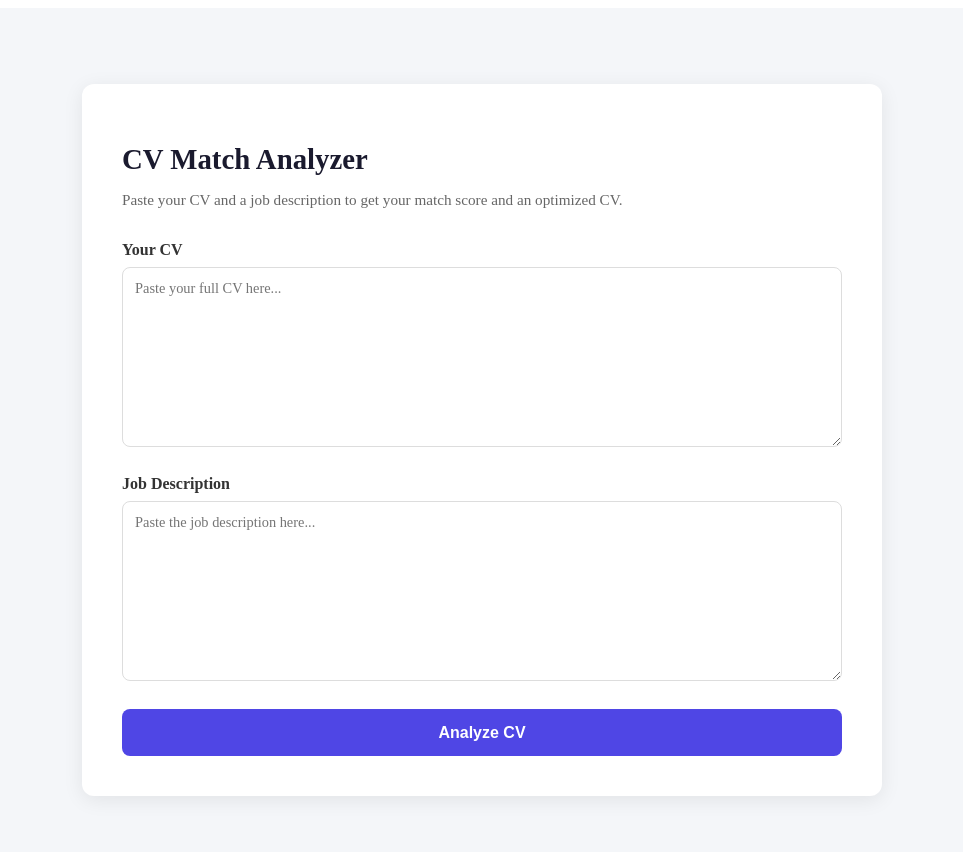
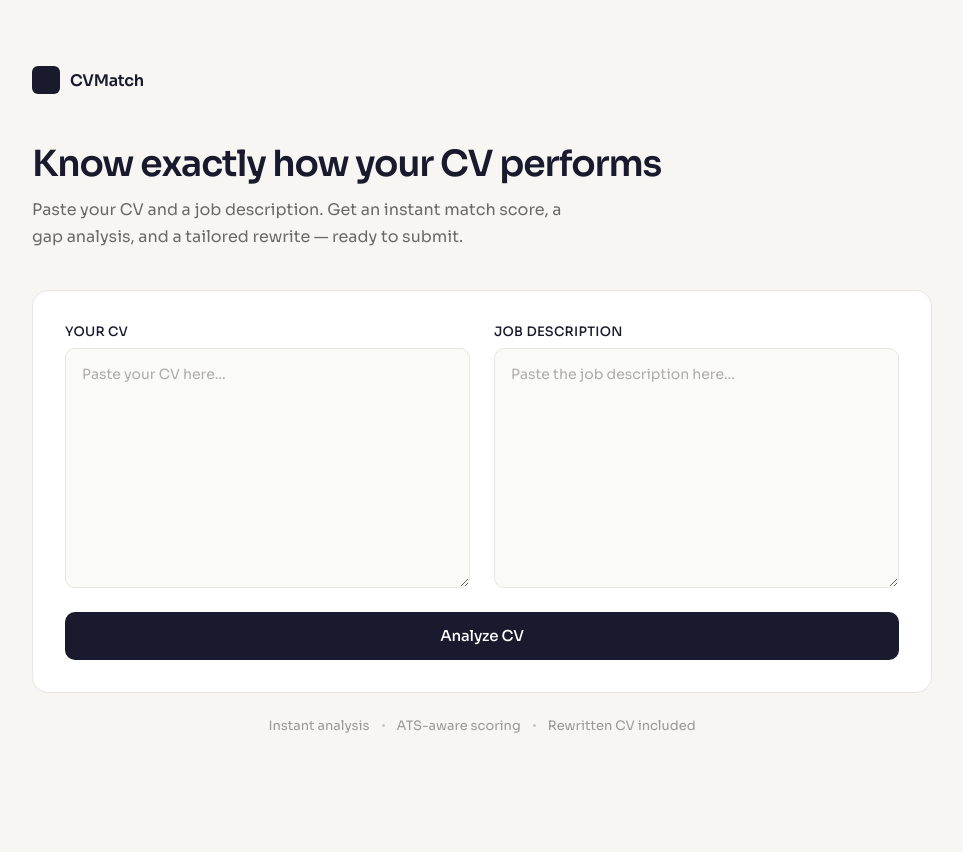
Before and after one commit to MaotyKevin/cv.analyzer, a React (Vite) app in the folder cvmatch-frontend/: page / in a window 1280 px wide. Shown: the top 852 px of the page, without its empty margins (158-1121 px from the left). After the commit the page ends 800 px from the top, so only its background shows below. Built offline with nearby package versions, Linux system fonts and the light colour scheme.

Commit message:
scoring calibration

```diff
--- a/cvmatch-frontend/src/components/InputForm.jsx
+++ b/cvmatch-frontend/src/components/InputForm.jsx
@@ -7,24 +7,33 @@ export default function InputForm({ onSubmit, loading, error }) {
   };
 
   return (
-    <div style={styles.container}>
-      <div style={styles.card}>
-        <h1 style={styles.title}>CV Match Analyzer</h1>
+    <div style={styles.page}>
+      <div style={styles.wrapper}>
+
+        <div style={styles.header}>
+          <div style={styles.logoMark} />
+          <span style={styles.logoText}>CVMatch</span>
+        </div>
+
+        <div style={styles.hero}>
+          <h1 style={styles.title}>Know exactly how your CV performs</h1>
           <p style={styles.subtitle}>
-          Paste your CV and a job description to get your match score and an optimized CV.
+            Paste your CV and a job description. Get an instant match score,
+            a gap analysis, and a tailored rewrite — ready to submit.
           </p>
+        </div>
 
-        <form onSubmit={handleSubmit}>
+        <form onSubmit={handleSubmit} style={styles.form}>
+          <div style={styles.row}>
             <div style={styles.field}>
               <label style={styles.label}>Your CV</label>
               <textarea
                 name="cv"
-              placeholder="Paste your full CV here..."
+                placeholder="Paste your CV here..."
                 style={styles.textarea}
                 required
               />
             </div>
-
             <div style={styles.field}>
               <label style={styles.label}>Job Description</label>
               <textarea
@@ -34,80 +43,215 @@ export default function InputForm({ onSubmit, loading, error }) {
                 required
               />
             </div>
+          </div>
 
           {error && <p style={styles.error}>{error}</p>}
 
-          <button type="submit" style={styles.button} disabled={loading}>
-            {loading ? "Analyzing CV..." : "Analyze CV"}
+          <button type="submit" style={loading ? { ...styles.button, ...styles.buttonDisabled } : styles.button} disabled={loading}>
+            {loading ? (
+              <span style={styles.buttonInner}>
+                <span style={styles.spinner} />
+                Analyzing...
+              </span>
+            ) : (
+              "Analyze CV"
+            )}
           </button>
         </form>
+
+        <div style={styles.trust}>
+          <span style={styles.trustItem}>Instant analysis</span>
+          <span style={styles.dot} />
+          <span style={styles.trustItem}>ATS-aware scoring</span>
+          <span style={styles.dot} />
+          <span style={styles.trustItem}>Rewritten CV included</span>
         </div>
+
+      </div>
+
+      <style>{`
+        @import url('https://fonts.googleapis.com/css2?family=Sora:wght@400;500;600&family=DM+Mono:wght@400;500&display=swap');
+
+        * { box-sizing: border-box; margin: 0; padding: 0; }
+
+        body {
+          background: #F7F6F3;
+          font-family: 'Sora', sans-serif;
+        }
+
+        textarea:focus {
+          outline: none;
+          border-color: #1A1A2E !important;
+          background: #fff !important;
+        }
+
+        textarea::placeholder {
+          color: #AEACAA;
+          font-family: 'Sora', sans-serif;
+          font-size: 0.875rem;
+        }
+
+        button:hover:not(:disabled) {
+          background: #2D2B4E !important;
+        }
+
+        @keyframes spin {
+          to { transform: rotate(360deg); }
+        }
+
+        @media (max-width: 700px) {
+          .form-row { flex-direction: column !important; }
+        }
+      `}</style>
     </div>
   );
 }
 
 const styles = {
-  container: {
+  page: {
     minHeight: "100vh",
-    background: "#f4f6f9",
+    background: "#F7F6F3",
     display: "flex",
     alignItems: "center",
     justifyContent: "center",
-    padding: "2rem",
+    padding: "3rem 1.5rem",
+    fontFamily: "'Sora', sans-serif",
   },
-  card: {
-    background: "#fff",
-    borderRadius: "12px",
-    padding: "2.5rem",
+  wrapper: {
     width: "100%",
-    maxWidth: "720px",
-    boxShadow: "0 4px 20px rgba(0,0,0,0.08)",
+    maxWidth: "900px",
+  },
+  header: {
+    display: "flex",
+    alignItems: "center",
+    gap: "10px",
+    marginBottom: "3rem",
+  },
+  logoMark: {
+    width: "28px",
+    height: "28px",
+    background: "#1A1A2E",
+    borderRadius: "6px",
+  },
+  logoText: {
+    fontSize: "1rem",
+    fontWeight: "600",
+    color: "#1A1A2E",
+    letterSpacing: "-0.02em",
+  },
+  hero: {
+    marginBottom: "2.5rem",
   },
   title: {
-    fontSize: "1.8rem",
-    fontWeight: "700",
-    marginBottom: "0.5rem",
-    color: "#1a1a2e",
+    fontSize: "2.25rem",
+    fontWeight: "600",
+    color: "#1A1A2E",
+    letterSpacing: "-0.03em",
+    lineHeight: "1.2",
+    marginBottom: "0.75rem",
   },
   subtitle: {
-    color: "#666",
-    marginBottom: "2rem",
-    fontSize: "0.95rem",
+    fontSize: "1rem",
+    color: "#6B6966",
+    lineHeight: "1.65",
+    maxWidth: "560px",
+  },
+  form: {
+    background: "#fff",
+    border: "1px solid #E8E6E1",
+    borderRadius: "16px",
+    padding: "2rem",
+    marginBottom: "1.5rem",
+  },
+  row: {
+    display: "flex",
+    gap: "1.5rem",
+    marginBottom: "1.5rem",
+    flexWrap: "wrap",
   },
   field: {
-    marginBottom: "1.5rem",
+    flex: "1 1 300px",
+    display: "flex",
+    flexDirection: "column",
+    gap: "0.5rem",
   },
   label: {
-    display: "block",
-    fontWeight: "600",
-    marginBottom: "0.5rem",
-    color: "#333",
+    fontSize: "0.8125rem",
+    fontWeight: "500",
+    color: "#1A1A2E",
+    letterSpacing: "0.02em",
+    textTransform: "uppercase",
   },
   textarea: {
     width: "100%",
-    height: "180px",
-    padding: "0.75rem",
-    borderRadius: "8px",
-    border: "1px solid #ddd",
-    fontSize: "0.9rem",
+    height: "240px",
+    padding: "0.875rem 1rem",
+    border: "1px solid #E8E6E1",
+    borderRadius: "10px",
+    fontSize: "0.875rem",
+    lineHeight: "1.6",
     resize: "vertical",
-    fontFamily: "inherit",
-    boxSizing: "border-box",
+    fontFamily: "'Sora', sans-serif",
+    color: "#1A1A2E",
+    background: "#FAFAF8",
+    transition: "border-color 0.15s, background 0.15s",
   },
   button: {
     width: "100%",
     padding: "0.9rem",
-    background: "#4f46e5",
+    background: "#1A1A2E",
     color: "#fff",
     border: "none",
-    borderRadius: "8px",
-    fontSize: "1rem",
-    fontWeight: "600",
+    borderRadius: "10px",
+    fontSize: "0.9375rem",
+    fontWeight: "500",
     cursor: "pointer",
+    fontFamily: "'Sora', sans-serif",
+    letterSpacing: "-0.01em",
+    transition: "background 0.15s",
+  },
+  buttonDisabled: {
+    background: "#9490A8",
+    cursor: "not-allowed",
+  },
+  buttonInner: {
+    display: "flex",
+    alignItems: "center",
+    justifyContent: "center",
+    gap: "0.5rem",
+  },
+  spinner: {
+    width: "16px",
+    height: "16px",
+    border: "2px solid rgba(255,255,255,0.3)",
+    borderTopColor: "#fff",
+    borderRadius: "50%",
+    display: "inline-block",
+    animation: "spin 0.7s linear infinite",
   },
   error: {
-    color: "#e53e3e",
+    color: "#C0392B",
+    fontSize: "0.875rem",
     marginBottom: "1rem",
-    fontSize: "0.9rem",
+    padding: "0.75rem 1rem",
+    background: "#FDF2F2",
+    borderRadius: "8px",
+    border: "1px solid #F5C6C6",
+  },
+  trust: {
+    display: "flex",
+    alignItems: "center",
+    gap: "0.75rem",
+    justifyContent: "center",
+  },
+  trustItem: {
+    fontSize: "0.8125rem",
+    color: "#9B9894",
+  },
+  dot: {
+    width: "3px",
+    height: "3px",
+    borderRadius: "50%",
+    background: "#C8C6C2",
   },
 };
--- a/cvmatch-frontend/src/components/ResultPage.jsx
+++ b/cvmatch-frontend/src/components/ResultPage.jsx
@@ -7,7 +7,7 @@ export default function ResultPage({ result, onReset }) {
   const copyCV = () => {
     navigator.clipboard.writeText(result.optimized_cv);
     setCopied(true);
-    setTimeout(() => setCopied(false), 2000);
+    setTimeout(() => setCopied(false), 2500);
   };
 
   const downloadPDF = () => {
@@ -23,10 +23,7 @@ export default function ResultPage({ result, onReset }) {
       doc.setFont("helvetica", isBold ? "bold" : "normal");
       const lines = doc.splitTextToSize(text, maxWidth);
       lines.forEach((line) => {
-        if (y > 270) {
-          doc.addPage();
-          y = 20;
-        }
+        if (y > 270) { doc.addPage(); y = 20; }
         doc.text(line, margin, y);
         y += lineHeight;
       });
@@ -36,206 +33,318 @@ export default function ResultPage({ result, onReset }) {
       y += 4;
       addText(title, 13, true);
       y += 2;
-      items.forEach((item) => {
-        addText(`• ${item}`, 10);
-      });
+      items.forEach((item) => addText(`• ${item}`, 10));
     };
 
-    // Title
     addText("CV Match Analysis Report", 18, true);
     y += 4;
-
-    // Score
     addText(`Match Score: ${result.score} / 100`, 14, true);
     y += 2;
-
-    // Sections
     addSection("Strengths", result.strengths);
     addSection("Weaknesses", result.weaknesses);
     addSection("Missing Keywords", result.missing_keywords);
     addSection("Improvements", result.improvements);
-
-    // Optimized CV
     y += 4;
     addText("Optimized CV", 13, true);
     y += 2;
     addText(result.optimized_cv, 10);
-
     doc.save("optimized-cv.pdf");
   };
 
-  const scoreColor =
-    result.score >= 70 ? "#22c55e" : result.score >= 50 ? "#f59e0b" : "#ef4444";
+  const score = result.score;
+  const scoreColor = score >= 70 ? "#1A6B3C" : score >= 50 ? "#8A5A00" : "#8B2020";
+  const scoreBg = score >= 70 ? "#EBF7F1" : score >= 50 ? "#FEF6E4" : "#FDEAEA";
+  const scoreLabel = score >= 70 ? "Strong match" : score >= 50 ? "Moderate match" : "Weak match";
 
   return (
-    <div style={styles.container}>
-      <div style={styles.card}>
+    <div style={styles.page}>
+      <div style={styles.wrapper}>
 
-        {/* Score */}
-        <div style={styles.scoreBox}>
-          <p style={styles.scoreLabel}>Match Score</p>
-          <p style={{ ...styles.scoreNumber, color: scoreColor }}>{result.score}</p>
-          <p style={styles.scoreSubtext}>out of 100</p>
+        <div style={styles.topBar}>
+          <div style={styles.logo}>
+            <div style={styles.logoMark} />
+            <span style={styles.logoText}>CVMatch</span>
+          </div>
+          <button onClick={onReset} style={styles.backButton}>
+            Back to analyzer
+          </button>
         </div>
 
-        {/* Strengths */}
-        <Section title="✅ Strengths" items={result.strengths} color="#22c55e" />
+        <div style={{ ...styles.scoreCard, background: scoreBg }}>
+          <div>
+            <p style={{ ...styles.scoreLabel, color: scoreColor }}>{scoreLabel}</p>
+            <p style={styles.scoreHint}>Based on keyword alignment, experience, and profile fit</p>
+          </div>
+          <div style={{ ...styles.scoreNumber, color: scoreColor }}>
+            {score}<span style={styles.scoreMax}>/100</span>
+          </div>
+        </div>
 
-        {/* Weaknesses */}
-        <Section title="⚠️ Weaknesses" items={result.weaknesses} color="#ef4444" />
+        <div style={styles.grid}>
+          <Section title="Strengths" items={result.strengths} accent="#1A6B3C" bg="#EBF7F1" />
+          <Section title="Weaknesses" items={result.weaknesses} accent="#8B2020" bg="#FDEAEA" />
+        </div>
 
-        {/* Missing Keywords */}
-        <Section title="🔍 Missing Keywords" items={result.missing_keywords} color="#f59e0b" />
+        <Section title="Missing keywords" items={result.missing_keywords} accent="#8A5A00" bg="#FEF6E4" tags />
 
-        {/* Improvements */}
-        <Section title="📈 Improvements" items={result.improvements} color="#4f46e5" />
+        <Section title="Recommended improvements" items={result.improvements} accent="#1A1A2E" bg="#F0EFF9" numbered />
 
-        {/* Optimized CV */}
-        <div style={styles.section}>
-          <h2 style={styles.sectionTitle}>🚀 Optimized CV</h2>
-          <pre style={styles.cvBox}>{result.optimized_cv}</pre>
-
-          <div style={styles.buttonRow}>
-            <button onClick={copyCV} style={styles.copyButton}>
-              {copied ? "✅ Copied!" : "Copy Optimized CV"}
+        <div style={styles.cvSection}>
+          <div style={styles.cvHeader}>
+            <div>
+              <p style={styles.cvTitle}>Optimized CV</p>
+              <p style={styles.cvSubtitle}>Rewritten to match this job description</p>
+            </div>
+            <div style={styles.cvActions}>
+              <button onClick={copyCV} style={styles.actionButton}>
+                {copied ? "Copied" : "Copy text"}
               </button>
-            <button onClick={downloadPDF} style={styles.pdfButton}>
-              ⬇️ Download PDF
+              <button onClick={downloadPDF} style={{ ...styles.actionButton, ...styles.actionPrimary }}>
+                Download PDF
               </button>
             </div>
           </div>
-
-        {/* Try Again */}
-        <button onClick={onReset} style={styles.resetButton}>
-          ← Analyze Another CV
-        </button>
+          <pre style={styles.cvBox}>{result.optimized_cv}</pre>
+        </div>
 
       </div>
+
+      <style>{`
+        @import url('https://fonts.googleapis.com/css2?family=Sora:wght@400;500;600&display=swap');
+        * { box-sizing: border-box; margin: 0; padding: 0; }
+        body { background: #F7F6F3; font-family: 'Sora', sans-serif; }
+        button:hover { opacity: 0.85; }
+      `}</style>
     </div>
   );
 }
 
-function Section({ title, items, color }) {
+function Section({ title, items, accent, bg, tags, numbered }) {
   return (
-    <div style={styles.section}>
-      <h2 style={styles.sectionTitle}>{title}</h2>
-      <ul style={styles.list}>
+    <div style={{ ...sectionStyles.container, borderLeftColor: accent }}>
+      <p style={sectionStyles.title}>{title}</p>
+      {tags ? (
+        <div style={sectionStyles.tagRow}>
           {items.map((item, i) => (
-          <li key={i} style={{ ...styles.listItem, borderLeft: `3px solid ${color}` }}>
+            <span key={i} style={{ ...sectionStyles.tag, background: bg, color: accent }}>
               {item}
+            </span>
+          ))}
+        </div>
+      ) : (
+        <ul style={sectionStyles.list}>
+          {items.map((item, i) => (
+            <li key={i} style={sectionStyles.item}>
+              <span style={{ ...sectionStyles.bullet, background: accent }}>
+                {numbered ? i + 1 : ""}
+              </span>
+              <span style={sectionStyles.text}>{item}</span>
             </li>
           ))}
         </ul>
+      )}
     </div>
   );
 }
 
 const styles = {
-  container: {
+  page: {
     minHeight: "100vh",
-    background: "#f4f6f9",
+    background: "#F7F6F3",
+    padding: "3rem 1.5rem",
+    fontFamily: "'Sora', sans-serif",
+  },
+  wrapper: {
+    width: "100%",
+    maxWidth: "820px",
+    margin: "0 auto",
     display: "flex",
-    justifyContent: "center",
-    padding: "2rem",
+    flexDirection: "column",
+    gap: "1.25rem",
   },
-  card: {
-    background: "#fff",
-    borderRadius: "12px",
-    padding: "2.5rem",
-    width: "100%",
-    maxWidth: "720px",
-    boxShadow: "0 4px 20px rgba(0,0,0,0.08)",
-    height: "fit-content",
+  topBar: {
+    display: "flex",
+    alignItems: "center",
+    justifyContent: "space-between",
+    marginBottom: "0.5rem",
   },
-  scoreBox: {
-    textAlign: "center",
-    marginBottom: "2rem",
-    padding: "1.5rem",
-    background: "#f8f9ff",
-    borderRadius: "12px",
+  logo: {
+    display: "flex",
+    alignItems: "center",
+    gap: "10px",
+  },
+  logoMark: {
+    width: "28px",
+    height: "28px",
+    background: "#1A1A2E",
+    borderRadius: "6px",
+  },
+  logoText: {
+    fontSize: "1rem",
+    fontWeight: "600",
+    color: "#1A1A2E",
+    letterSpacing: "-0.02em",
+  },
+  backButton: {
+    fontSize: "0.875rem",
+    color: "#6B6966",
+    background: "transparent",
+    border: "1px solid #E8E6E1",
+    borderRadius: "8px",
+    padding: "0.4rem 0.875rem",
+    cursor: "pointer",
+    fontFamily: "'Sora', sans-serif",
+    transition: "opacity 0.15s",
+  },
+  scoreCard: {
+    borderRadius: "14px",
+    padding: "1.75rem 2rem",
+    display: "flex",
+    alignItems: "center",
+    justifyContent: "space-between",
+    gap: "1rem",
   },
   scoreLabel: {
-    fontSize: "0.9rem",
-    color: "#666",
+    fontSize: "1rem",
+    fontWeight: "600",
+    letterSpacing: "-0.01em",
     marginBottom: "0.25rem",
   },
+  scoreHint: {
+    fontSize: "0.8125rem",
+    color: "#6B6966",
+    lineHeight: "1.5",
+  },
   scoreNumber: {
-    fontSize: "4rem",
-    fontWeight: "800",
-    margin: "0",
+    fontSize: "3.5rem",
+    fontWeight: "600",
+    letterSpacing: "-0.04em",
+    lineHeight: "1",
+    flexShrink: 0,
   },
-  scoreSubtext: {
-    fontSize: "0.85rem",
-    color: "#999",
+  scoreMax: {
+    fontSize: "1.25rem",
+    fontWeight: "400",
+    opacity: 0.5,
   },
-  section: {
-    marginBottom: "2rem",
+  grid: {
+    display: "grid",
+    gridTemplateColumns: "repeat(auto-fit, minmax(300px, 1fr))",
+    gap: "1.25rem",
   },
-  sectionTitle: {
-    fontSize: "1.1rem",
-    fontWeight: "700",
-    marginBottom: "0.75rem",
-    color: "#1a1a2e",
+  cvSection: {
+    background: "#fff",
+    border: "1px solid #E8E6E1",
+    borderRadius: "14px",
+    overflow: "hidden",
+  },
+  cvHeader: {
+    display: "flex",
+    alignItems: "center",
+    justifyContent: "space-between",
+    padding: "1.25rem 1.5rem",
+    borderBottom: "1px solid #E8E6E1",
+    flexWrap: "wrap",
+    gap: "1rem",
+  },
+  cvTitle: {
+    fontSize: "0.9375rem",
+    fontWeight: "600",
+    color: "#1A1A2E",
+    marginBottom: "0.2rem",
+  },
+  cvSubtitle: {
+    fontSize: "0.8125rem",
+    color: "#9B9894",
+  },
+  cvActions: {
+    display: "flex",
+    gap: "0.625rem",
+  },
+  actionButton: {
+    fontSize: "0.8125rem",
+    fontWeight: "500",
+    padding: "0.45rem 0.875rem",
+    border: "1px solid #E8E6E1",
+    borderRadius: "8px",
+    background: "#fff",
+    color: "#1A1A2E",
+    cursor: "pointer",
+    fontFamily: "'Sora', sans-serif",
+    transition: "opacity 0.15s",
+  },
+  actionPrimary: {
+    background: "#1A1A2E",
+    color: "#fff",
+    border: "none",
+  },
+  cvBox: {
+    padding: "1.5rem",
+    fontSize: "0.8125rem",
+    lineHeight: "1.75",
+    whiteSpace: "pre-wrap",
+    wordBreak: "break-word",
+    color: "#3A3835",
+    fontFamily: "'Sora', sans-serif",
+    maxHeight: "480px",
+    overflowY: "auto",
+  },
+};
+
+const sectionStyles = {
+  container: {
+    background: "#fff",
+    border: "1px solid #E8E6E1",
+    borderLeft: "3px solid",
+    borderRadius: "14px",
+    padding: "1.25rem 1.5rem",
+  },
+  title: {
+    fontSize: "0.8125rem",
+    fontWeight: "600",
+    color: "#1A1A2E",
+    letterSpacing: "0.04em",
+    textTransform: "uppercase",
+    marginBottom: "0.875rem",
   },
   list: {
     listStyle: "none",
-    padding: 0,
-    margin: 0,
+    display: "flex",
+    flexDirection: "column",
+    gap: "0.625rem",
   },
-  listItem: {
-    padding: "0.6rem 0.75rem",
-    marginBottom: "0.5rem",
-    background: "#f8f9ff",
+  item: {
+    display: "flex",
+    alignItems: "flex-start",
+    gap: "0.625rem",
+  },
+  bullet: {
+    width: "18px",
+    height: "18px",
+    borderRadius: "50%",
+    flexShrink: 0,
+    marginTop: "2px",
+    display: "flex",
+    alignItems: "center",
+    justifyContent: "center",
+    fontSize: "0.6875rem",
+    fontWeight: "600",
+    color: "#fff",
+  },
+  text: {
+    fontSize: "0.875rem",
+    color: "#3A3835",
+    lineHeight: "1.6",
+  },
+  tagRow: {
+    display: "flex",
+    flexWrap: "wrap",
+    gap: "0.5rem",
+  },
+  tag: {
+    fontSize: "0.8125rem",
+    fontWeight: "500",
+    padding: "0.3rem 0.7rem",
     borderRadius: "6px",
-    fontSize: "0.9rem",
-    color: "#333",
-  },
-  cvBox: {
-    background: "#f8f9ff",
-    padding: "1rem",
-    borderRadius: "8px",
-    fontSize: "0.85rem",
-    whiteSpace: "pre-wrap",
-    wordBreak: "break-word",
-    color: "#333",
-    maxHeight: "400px",
-    overflowY: "auto",
-  },
-  buttonRow: {
-    display: "flex",
-    gap: "0.75rem",
-    marginTop: "0.75rem",
-  },
-  copyButton: {
-    flex: 1,
-    padding: "0.6rem 1.2rem",
-    background: "#4f46e5",
-    color: "#fff",
-    border: "none",
-    borderRadius: "6px",
-    cursor: "pointer",
-    fontWeight: "600",
-    fontSize: "0.9rem",
-  },
-  pdfButton: {
-    flex: 1,
-    padding: "0.6rem 1.2rem",
-    background: "#0f172a",
-    color: "#fff",
-    border: "none",
-    borderRadius: "6px",
-    cursor: "pointer",
-    fontWeight: "600",
-    fontSize: "0.9rem",
-  },
-  resetButton: {
-    width: "100%",
-    padding: "0.8rem",
-    background: "transparent",
-    border: "1px solid #ddd",
-    borderRadius: "8px",
-    cursor: "pointer",
-    color: "#666",
-    fontSize: "0.95rem",
   },
 };
```
Lines whose indentation alone changed are shown as unchanged.
